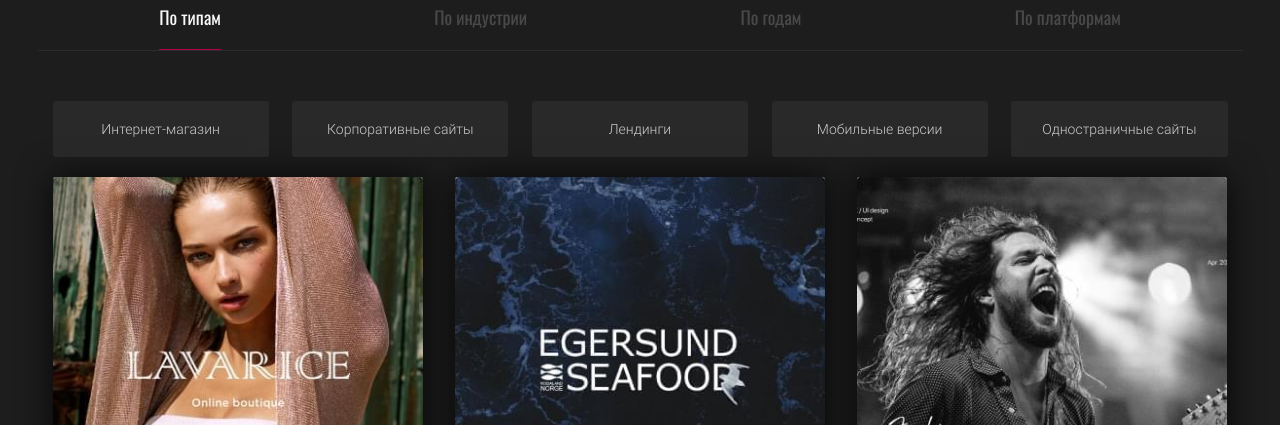
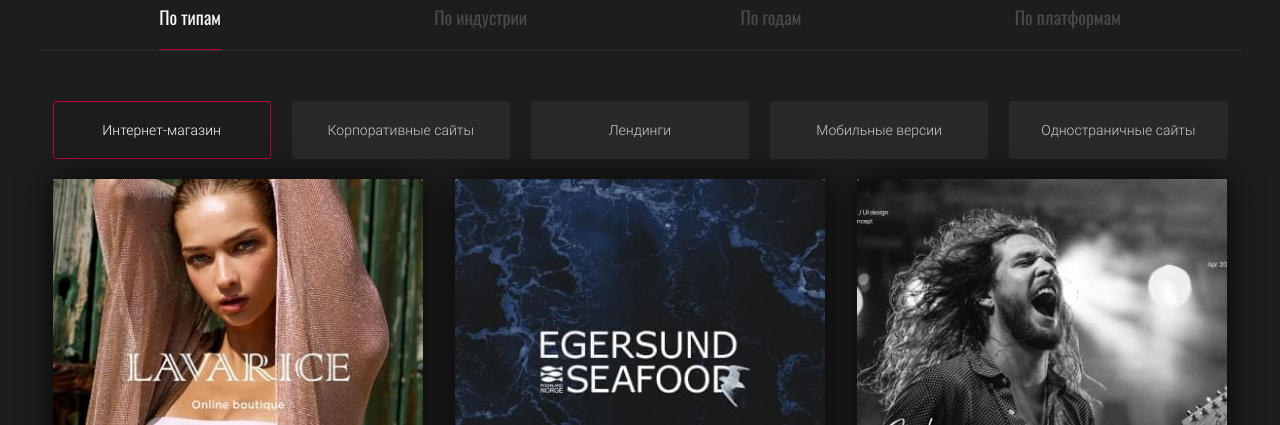
Before and after one commit to edsumaneev/bitrix-serv, a website: page source/portfolio.html in a window 1280 px wide. Shown: the part 375-800 px from the top of the page. Drawn offline with Linux system fonts and the light colour scheme.

Commit message:
+subfilter+img

```diff
--- a/source/sass/blocks/portfolio.scss
+++ b/source/sass/blocks/portfolio.scss
@@ -40,8 +40,22 @@
   opacity: 0.8;
 
   background-color: $bg-gray;
+  border: 0.5px solid $bg-gray;
   border-radius: 3px;
   cursor: pointer;
+}
+
+.portfolio__sublabel.active {
+  color: $white;
+
+  background-color: transparent;
+  border: 0.5px solid $bg-red;
+
+  opacity: 1;
+}
+
+.portfolio__sublabel:hover {
+  border: 0.5px solid $bg-red;
 }
 
 .portfolio__subtabs input,
```
Also changed, not shown: build/css/style.min.css, source/css/style.min.css, 2 other files.
